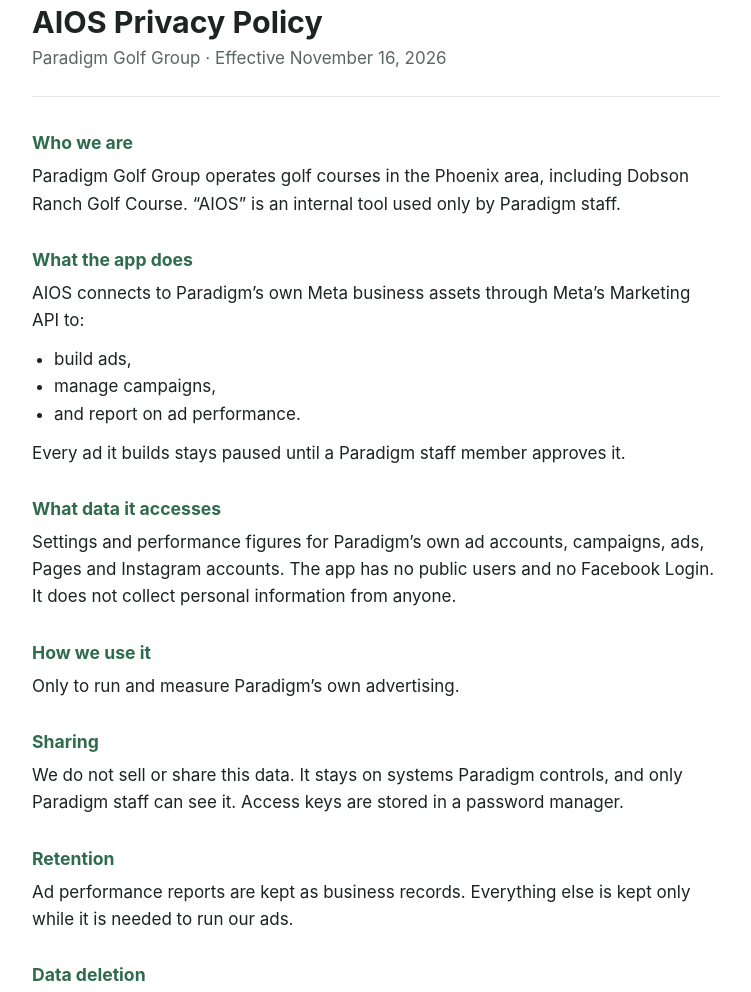
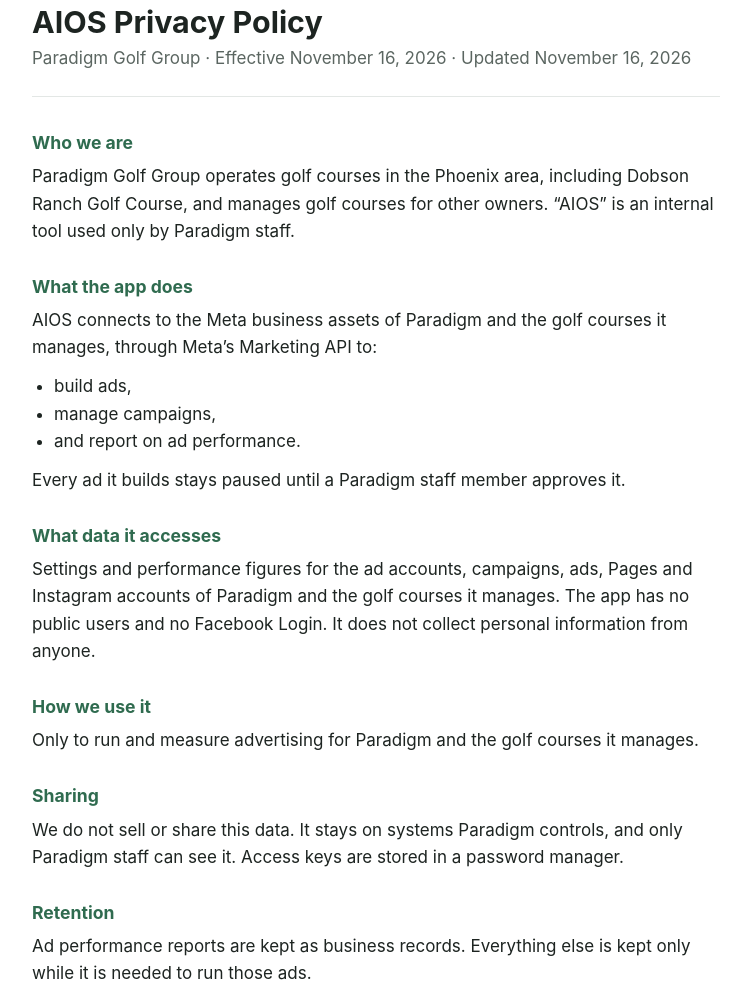
Before and after one commit to paradigm-golf-group/privacy, a plain HTML site: page index.html in a window 1280 px wide. Shown: the part 45-1037 px from the top of the page, without its empty margins (264-1015 px from the left). Drawn offline with Linux system fonts and the light colour scheme.

Commit message:
Cover the golf courses Paradigm manages (Bailey)
Co-Authored-By: Claude Opus 5.5 <noreply@anthropic.com>

```diff
--- a/index.html
+++ b/index.html
@@ -23,13 +23,13 @@
 <body>
 <main>
   <h1>AIOS Privacy Policy</h1>
-  <p class="sub">Paradigm Golf Group &middot; Effective November 16, 2026</p>
+  <p class="sub">Paradigm Golf Group &middot; Effective November 16, 2026 &middot; Updated November 16, 2026</p>
 
   <h2>Who we are</h2>
-  <p>Paradigm Golf Group operates golf courses in the Phoenix area, including Dobson Ranch Golf Course. &ldquo;AIOS&rdquo; is an internal tool used only by Paradigm staff.</p>
+  <p>Paradigm Golf Group operates golf courses in the Phoenix area, including Dobson Ranch Golf Course, and manages golf courses for other owners. &ldquo;AIOS&rdquo; is an internal tool used only by Paradigm staff.</p>
 
   <h2>What the app does</h2>
-  <p>AIOS connects to Paradigm&rsquo;s own Meta business assets through Meta&rsquo;s Marketing API to:</p>
+  <p>AIOS connects to the Meta business assets of Paradigm and the golf courses it manages, through Meta&rsquo;s Marketing API to:</p>
   <ul>
     <li>build ads,</li>
     <li>manage campaigns,</li>
@@ -38,16 +38,16 @@
   <p>Every ad it builds stays paused until a Paradigm staff member approves it.</p>
 
   <h2>What data it accesses</h2>
-  <p>Settings and performance figures for Paradigm&rsquo;s own ad accounts, campaigns, ads, Pages and Instagram accounts. The app has no public users and no Facebook Login. It does not collect personal information from anyone.</p>
+  <p>Settings and performance figures for the ad accounts, campaigns, ads, Pages and Instagram accounts of Paradigm and the golf courses it manages. The app has no public users and no Facebook Login. It does not collect personal information from anyone.</p>
 
   <h2>How we use it</h2>
-  <p>Only to run and measure Paradigm&rsquo;s own advertising.</p>
+  <p>Only to run and measure advertising for Paradigm and the golf courses it manages.</p>
 
   <h2>Sharing</h2>
   <p>We do not sell or share this data. It stays on systems Paradigm controls, and only Paradigm staff can see it. Access keys are stored in a password manager.</p>
 
   <h2>Retention</h2>
-  <p>Ad performance reports are kept as business records. Everything else is kept only while it is needed to run our ads.</p>
+  <p>Ad performance reports are kept as business records. Everything else is kept only while it is needed to run those ads.</p>
 
   <h2>Data deletion</h2>
   <p>The app collects no personal data, so there is nothing about you to delete. If you have a request or question anyway, email us at the address below and we will answer within 30 days.</p>
```
